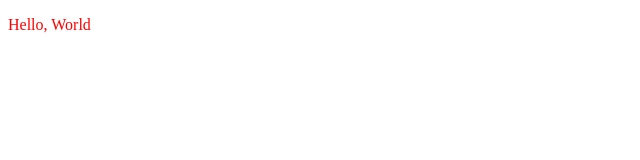
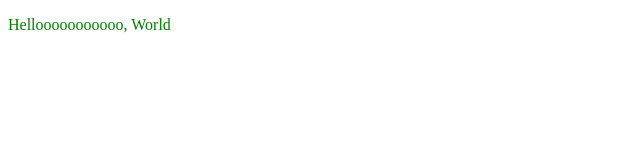
Before and after one commit to yukimura-s/hello_web, a plain HTML site: page index.html in a window 1280 px wide. Shown: the whole page, without its empty margins (0-640 px from the left). Drawn offline with Linux system fonts and the light colour scheme.

Commit message:
Update index.html

```diff
--- a/index.html
+++ b/index.html
@@ -4,6 +4,6 @@
   <meta charset="utf-8">
 </head>
 <body>
-  <p style="color: red">Hello, World</p>
+  <p style="color: green">Hellooooooooooo, World</p>
 </body>
 </html>
```
